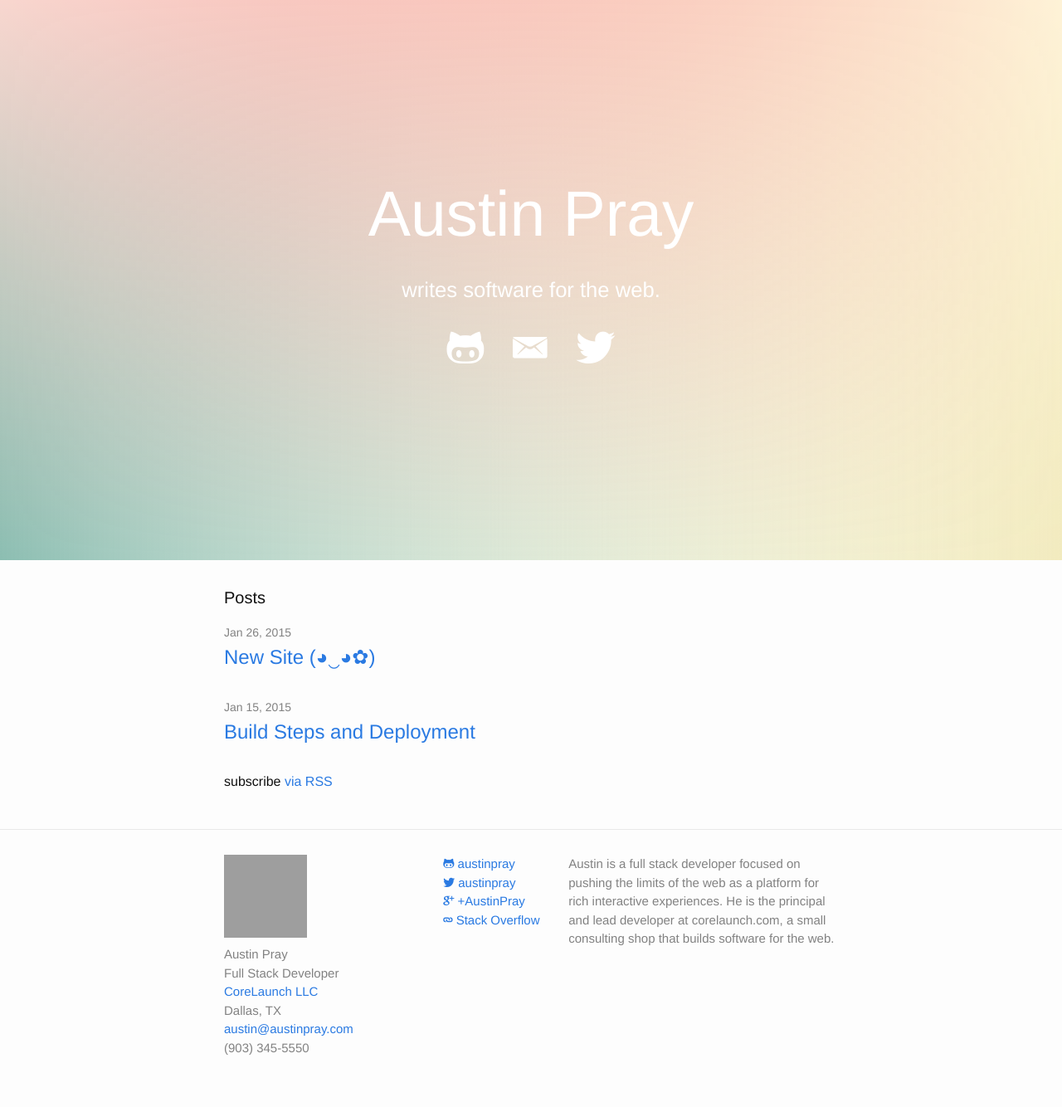
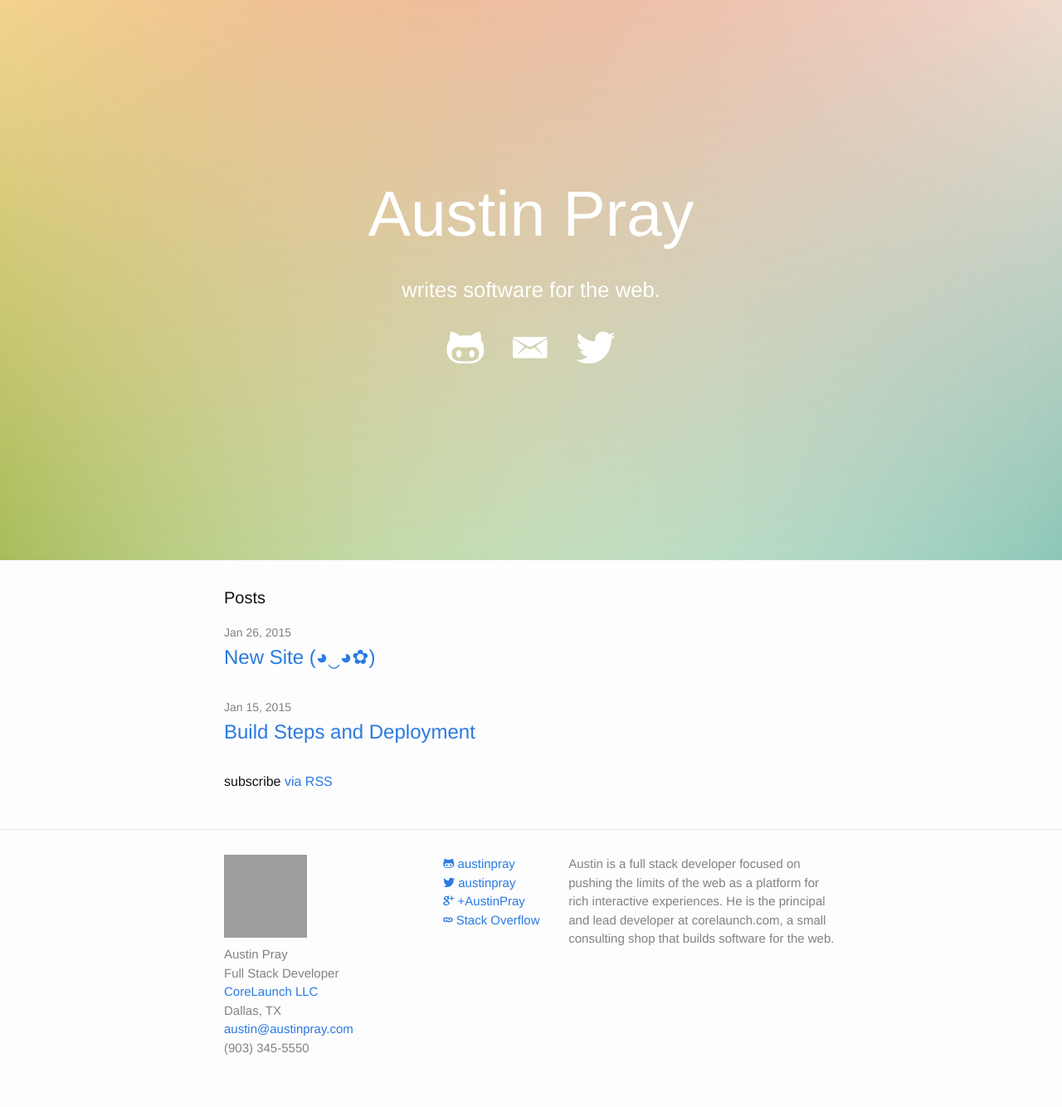
Before and after one commit to austinpray/austinpray.com, a Jekyll site: the page built from index.html, in a window 1280 px wide. Shown: the whole page at 83% size. Built offline with Jekyll 4.4.1, drawn with Linux system fonts in a browser that asks for light colours; grey boxes are pictures that could not be loaded.

Commit message:
Change background gradient once again

```diff
--- a/_sass/_layout.scss
+++ b/_sass/_layout.scss
@@ -245,9 +245,9 @@
 /**
  * Jumbotron
  */
-$grad-top: #8CBEB2;
-$grad-left: #F06060;
-$grad-right: #F2EBBF;
+$grad-top: #A7BD5B;
+$grad-right: #8DC7B8;
+$grad-left: #DC574E;
 .jumbotron {
   min-height: 75vh;
   background-color: #1d1d1d;
```
